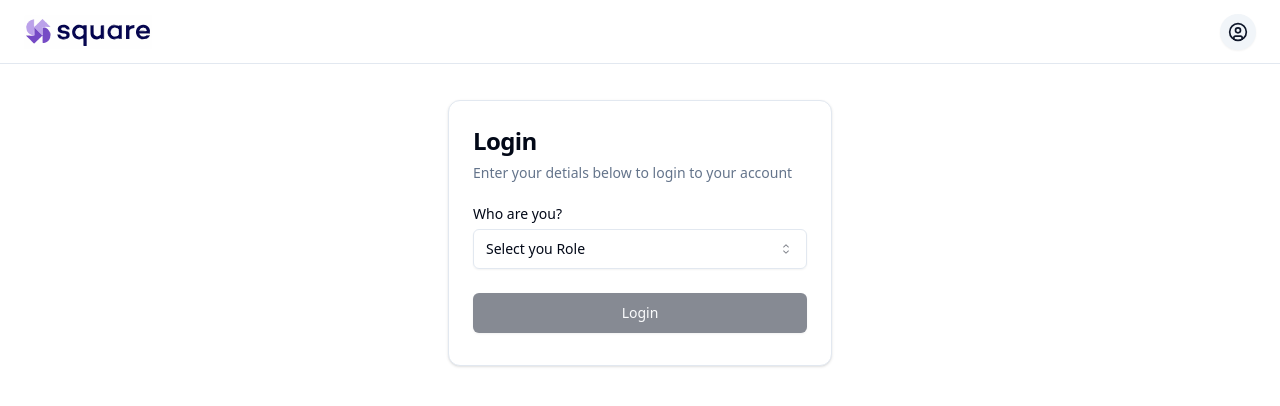
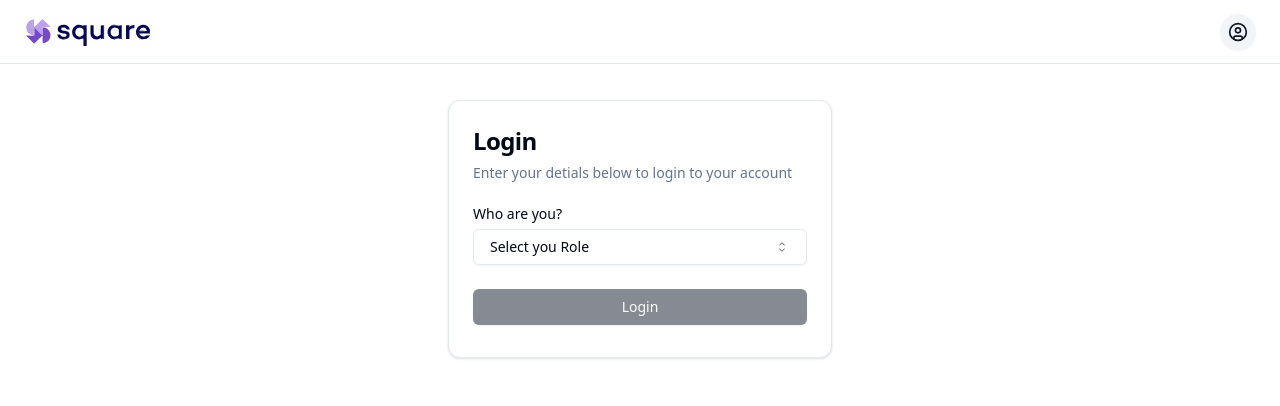
Before and after one commit to AnshB0712/square, a React (Vite) app in the folder client/: page / in a window 1280 px wide. Shown: the top 406 px of the page. Built offline with nearby package versions, Linux system fonts and the light colour scheme.

Commit message:
sizes added for select/input comps

```diff
--- a/client/src/components/pages/dashboard/editTest.jsx
+++ b/client/src/components/pages/dashboard/editTest.jsx
@@ -309,14 +309,12 @@
                   disabled={updateTest.isPending || deleteTest.isPending}
                   className="w-full"
                   type="submit"
-                  size="lg"
                 >
                   {updateTest.isPending ? <Loading /> : "Update"}
                 </Button>
                 <Button
                   className="w-full border-red-500 text-red-500"
                   variant="outline"
-                  size="lg"
                   onClick={handleDeleteTest}
                   disabled={updateTest.isPending || deleteTest.isPending}
                 >
--- a/client/src/components/pages/dashboard/loginForm.jsx
+++ b/client/src/components/pages/dashboard/loginForm.jsx
@@ -194,7 +194,6 @@
             <Button
               disabled={!role || login.isLoading}
               className="w-full my-2"
-              size="lg"
               type="submit"
             >
               {login.isPending ? <Loading /> : "Login"}
--- a/client/src/components/pages/dashboard/marksheet.jsx
+++ b/client/src/components/pages/dashboard/marksheet.jsx
@@ -196,7 +196,6 @@
               disable={addMarksheet.isPending}
               className="w-full"
               type="submit"
-              size="lg"
             >
               {addMarksheet.isPending ? <Loading /> : "Create Marksheet"}
             </Button>
--- a/client/src/components/ui/input.jsx
+++ b/client/src/components/ui/input.jsx
@@ -1,15 +1,31 @@
 import * as React from "react";
 
 import { cn } from "@/lib/utils";
+import { cva } from "class-variance-authority";
 
-const Input = React.forwardRef(({ className, type, ...props }, ref) => {
+const inputSizeVariants = cva(
+  "flex h-10 w-full rounded-md border border-input bg-transparent px-3 py-1 text-sm shadow-sm transition-colors file:border-0 file:bg-transparent file:text-sm file:font-medium placeholder:text-muted-foreground focus-visible:outline-none focus-visible:ring-1 focus-visible:ring-ring disabled:cursor-not-allowed disabled:opacity-50",
+  {
+    variants: {
+      size: {
+        default: "h-9 px-4 py-2",
+        sm: "h-8 rounded-md px-3 text-xs",
+        lg: "h-10 rounded-md px-8",
+        icon: "h-9 w-9",
+      },
+    },
+    defaultVariants: {
+      variant: "default",
+      size: "default",
+    },
+  }
+);
+
+const Input = React.forwardRef(({ className, size, type, ...props }, ref) => {
   return (
     <input
       type={type}
-      className={cn(
-        "flex h-12 w-full rounded-md border border-input bg-transparent px-3 py-1 text-sm shadow-sm transition-colors file:border-0 file:bg-transparent file:text-sm file:font-medium placeholder:text-muted-foreground focus-visible:outline-none focus-visible:ring-1 focus-visible:ring-ring disabled:cursor-not-allowed disabled:opacity-50",
-        className
-      )}
+      className={cn(inputSizeVariants({ size, className }))}
       ref={ref}
       {...props}
     />
--- a/client/src/components/ui/select.jsx
+++ b/client/src/components/ui/select.jsx
@@ -8,6 +8,24 @@
 import * as SelectPrimitive from "@radix-ui/react-select";
 
 import { cn } from "@/lib/utils";
+import { cva } from "class-variance-authority";
+
+const selectSizeProps = cva(
+  "flex h-10 w-full items-center justify-between whitespace-nowrap rounded-md border border-input bg-transparent px-3 py-2 text-sm shadow-sm ring-offset-background placeholder:text-muted-foreground focus:outline-none focus:ring-1 focus:ring-ring disabled:cursor-not-allowed disabled:opacity-50 [&>span]:line-clamp-1",
+  {
+    variants: {
+      size: {
+        default: "h-9 px-4 py-2",
+        sm: "h-8 rounded-md px-3 text-xs",
+        lg: "h-10 rounded-md px-8",
+        icon: "h-9 w-9",
+      },
+    },
+    defaultVariants: {
+      size: "default",
+    },
+  }
+);
 
 const Select = SelectPrimitive.Root;
 
@@ -16,13 +34,10 @@
 const SelectValue = SelectPrimitive.Value;
 
 const SelectTrigger = React.forwardRef(
-  ({ className, children, ...props }, ref) => (
+  ({ className, children, size, ...props }, ref) => (
     <SelectPrimitive.Trigger
       ref={ref}
-      className={cn(
-        "flex h-10 w-full items-center justify-between whitespace-nowrap rounded-md border border-input bg-transparent px-3 py-2 text-sm shadow-sm ring-offset-background placeholder:text-muted-foreground focus:outline-none focus:ring-1 focus:ring-ring disabled:cursor-not-allowed disabled:opacity-50 [&>span]:line-clamp-1",
-        className
-      )}
+      className={cn(selectSizeProps({ size, className }))}
       {...props}
     >
       {children}
```
